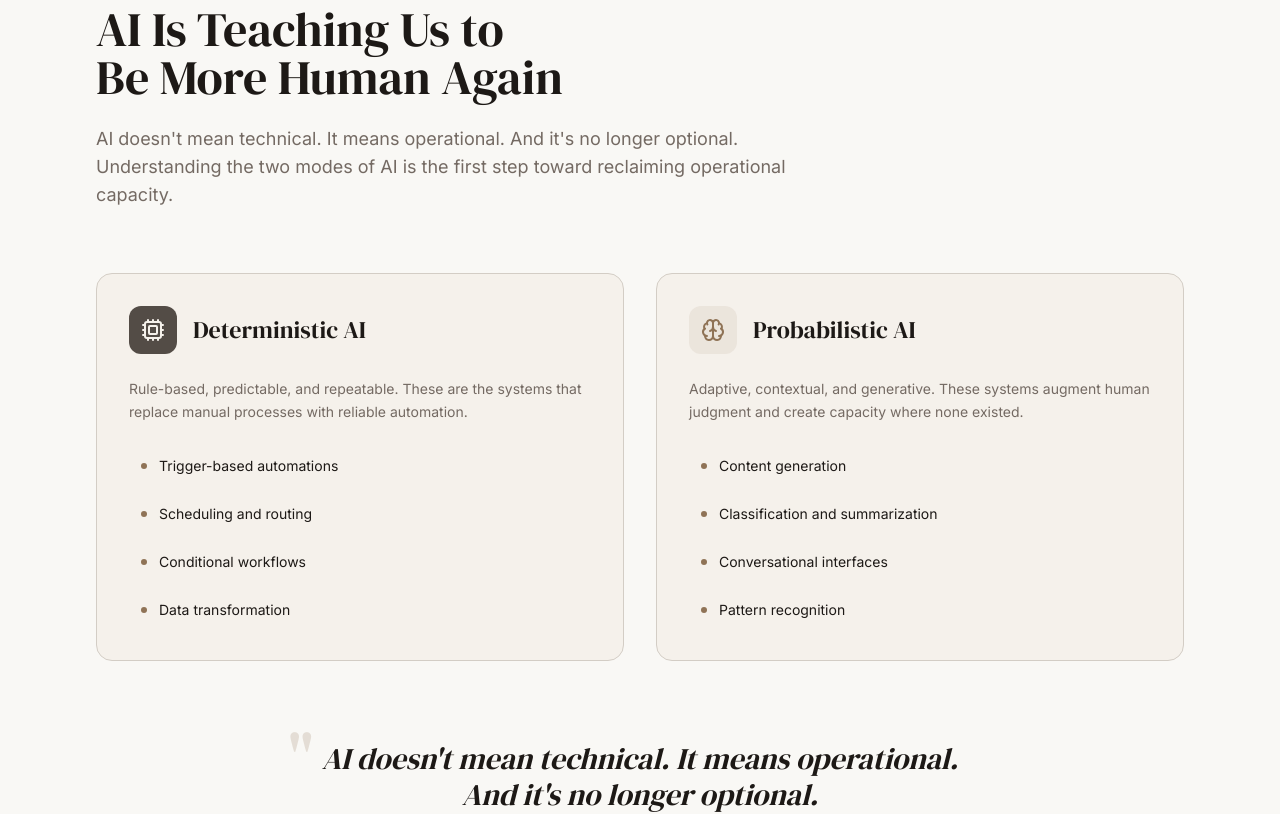
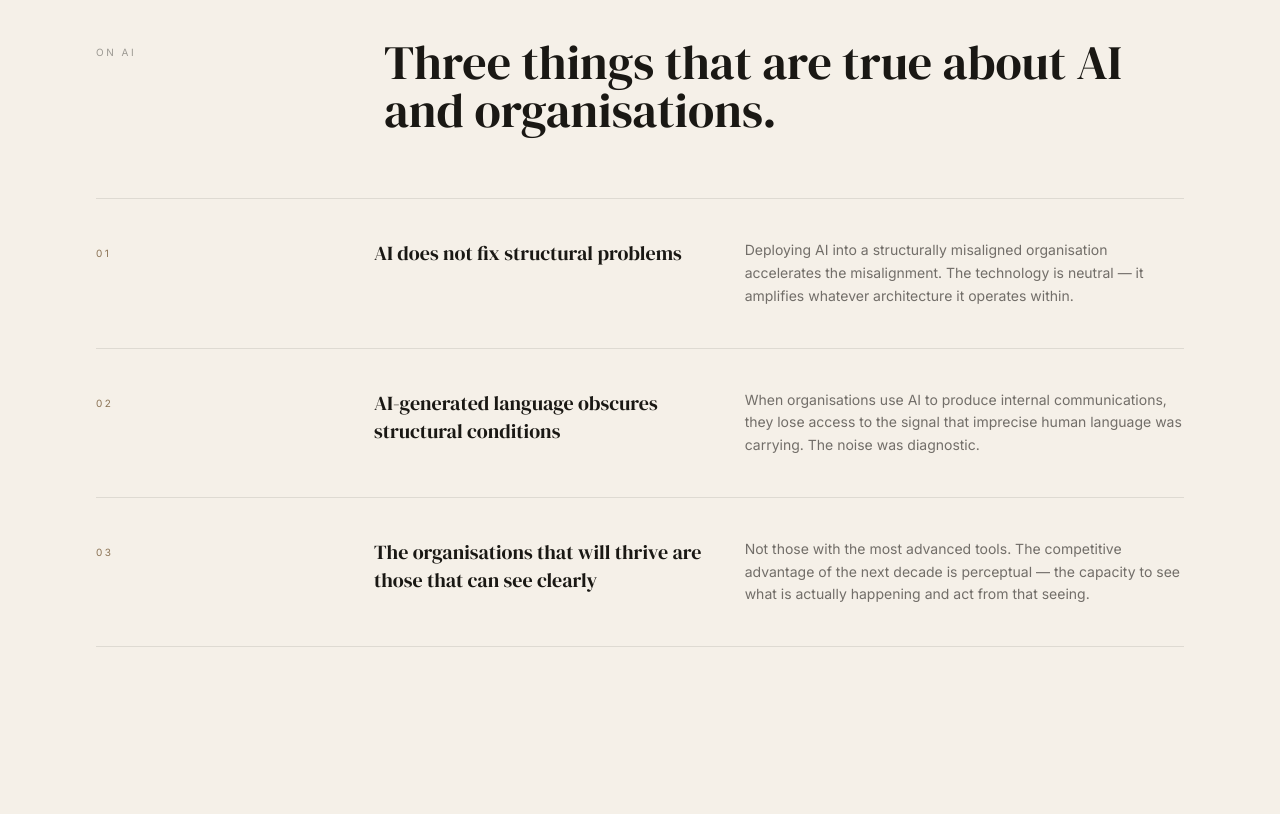
Before and after one commit to quietdissent/Q, a Next.js app: page / in a window 1280 px wide. Shown: the part 2800-3614 px from the top of the page. Built offline with nearby package versions, Linux system fonts and the light colour scheme.

Commit message:
feat: editorial AI reality section

```diff
--- a/components/sections/ai-reality.tsx
+++ b/components/sections/ai-reality.tsx
@@ -1,126 +1,74 @@
 "use client"
 
 import { motion } from "framer-motion"
-import { useInView } from "@/hooks/use-scroll-animation"
-import { Cpu, Brain } from "lucide-react"
 
-const deterministic = [
-  "Trigger-based automations",
-  "Scheduling and routing",
-  "Conditional workflows",
-  "Data transformation",
-]
-
-const probabilistic = [
-  "Content generation",
-  "Classification and summarization",
-  "Conversational interfaces",
-  "Pattern recognition",
+const realities = [
+  {
+    number: "01",
+    title: "AI does not fix structural problems",
+    description:
+      "Deploying AI into a structurally misaligned organisation accelerates the misalignment. The technology is neutral — it amplifies whatever architecture it operates within.",
+  },
+  {
+    number: "02",
+    title: "AI-generated language obscures structural conditions",
+    description:
+      "When organisations use AI to produce internal communications, they lose access to the signal that imprecise human language was carrying. The noise was diagnostic.",
+  },
+  {
+    number: "03",
+    title: "The organisations that will thrive are those that can see clearly",
+    description:
+      "Not those with the most advanced tools. The competitive advantage of the next decade is perceptual — the capacity to see what is actually happening and act from that seeing.",
+  },
 ]
 
 export function AIRealitySection() {
-  const [ref, inView] = useInView(0.1)
-  const [quoteRef, quoteInView] = useInView(0.2)
-
   return (
-    <section id="ai" className="relative overflow-hidden bg-card py-24 lg:py-32" ref={ref}>
-      <div className="mx-auto max-w-6xl px-6 lg:px-8">
-        <motion.div
-          initial={{ opacity: 0, y: 40 }}
-          animate={inView ? { opacity: 1, y: 0 } : {}}
-          transition={{ duration: 0.7, ease: [0.22, 1, 0.36, 1] }}
-          className="max-w-3xl"
-        >
-          <h2 className="font-serif text-3xl leading-tight text-foreground sm:text-4xl lg:text-5xl text-balance">
-            AI Is Teaching Us to Be More Human Again
-          </h2>
-          <p className="mt-6 text-base leading-relaxed text-muted-foreground lg:text-lg">
-            {"AI doesn't mean technical. It means operational. And it's no longer optional."}{" "}
-            Understanding the two modes of AI is the first step toward reclaiming operational capacity.
-          </p>
-        </motion.div>
-
-        <div className="mt-16 grid gap-8 lg:grid-cols-2">
-          {/* Deterministic */}
-          <motion.div
-            initial={{ opacity: 0, x: -40 }}
-            animate={inView ? { opacity: 1, x: 0 } : {}}
-            transition={{ delay: 0.3, duration: 0.6, ease: [0.22, 1, 0.36, 1] }}
-            className="group rounded-2xl border border-border bg-background p-8 transition-all duration-500 hover:border-primary/30 hover:shadow-md"
-          >
-            <div className="mb-6 flex items-center gap-4">
-              <div className="flex h-12 w-12 items-center justify-center rounded-xl bg-accent/80">
-                <Cpu className="h-6 w-6 text-accent-foreground" />
-              </div>
-              <h3 className="font-serif text-2xl text-foreground">Deterministic AI</h3>
-            </div>
-            <p className="mb-6 text-sm leading-relaxed text-muted-foreground">
-              Rule-based, predictable, and repeatable. These are the systems that replace
-              manual processes with reliable automation.
-            </p>
-            <div className="flex flex-col gap-3">
-              {deterministic.map((item, i) => (
-                <motion.div
-                  key={item}
-                  initial={{ opacity: 0, x: -15 }}
-                  animate={inView ? { opacity: 1, x: 0 } : {}}
-                  transition={{ delay: 0.5 + i * 0.08, duration: 0.4 }}
-                  className="flex items-center gap-3 rounded-md px-3 py-2 text-sm text-foreground transition-colors duration-300 hover:bg-card"
-                >
-                  <span className="h-1.5 w-1.5 shrink-0 rounded-full bg-primary" />
-                  {item}
-                </motion.div>
-              ))}
-            </div>
-          </motion.div>
-
-          {/* Probabilistic */}
-          <motion.div
-            initial={{ opacity: 0, x: 40 }}
-            animate={inView ? { opacity: 1, x: 0 } : {}}
-            transition={{ delay: 0.4, duration: 0.6, ease: [0.22, 1, 0.36, 1] }}
-            className="group rounded-2xl border border-border bg-background p-8 transition-all duration-500 hover:border-primary/30 hover:shadow-md"
-          >
-            <div className="mb-6 flex items-center gap-4">
-              <div className="flex h-12 w-12 items-center justify-center rounded-xl bg-primary/10">
-                <Brain className="h-6 w-6 text-primary" />
-              </div>
-              <h3 className="font-serif text-2xl text-foreground">Probabilistic AI</h3>
-            </div>
-            <p className="mb-6 text-sm leading-relaxed text-muted-foreground">
-              Adaptive, contextual, and generative. These systems augment human judgment
-              and create capacity where none existed.
-            </p>
-            <div className="flex flex-col gap-3">
-              {probabilistic.map((item, i) => (
-                <motion.div
-                  key={item}
-                  initial={{ opacity: 0, x: 15 }}
-                  animate={inView ? { opacity: 1, x: 0 } : {}}
-                  transition={{ delay: 0.6 + i * 0.08, duration: 0.4 }}
-                  className="flex items-center gap-3 rounded-md px-3 py-2 text-sm text-foreground transition-colors duration-300 hover:bg-card"
-                >
-                  <span className="h-1.5 w-1.5 shrink-0 rounded-full bg-primary" />
-                  {item}
-                </motion.div>
-              ))}
-            </div>
-          </motion.div>
+    <section id="ai-reality" className="bg-[#F5F0E8] border-t border-[#1A1814]/10">
+      <div className="mx-auto max-w-6xl px-6 py-32 lg:px-8 lg:py-40">
+        <div className="grid grid-cols-1 gap-16 lg:grid-cols-12 mb-16">
+          <div className="lg:col-span-3">
+            <span className="text-[10px] tracking-[0.25em] uppercase text-[#1A1814]/40">
+              On AI
+            </span>
+          </div>
+          <div className="lg:col-span-9">
+            <motion.h2
+              initial={{ opacity: 0, y: 16 }}
+              whileInView={{ opacity: 1, y: 0 }}
+              viewport={{ once: true }}
+              transition={{ duration: 0.7 }}
+              className="font-serif text-4xl text-[#1A1814] leading-[1.1] lg:text-5xl"
+            >
+              Three things that are true about AI and organisations.
+            </motion.h2>
+          </div>
         </div>
 
-        {/* Pull Quote */}
-        <motion.blockquote
-          ref={quoteRef}
-          initial={{ opacity: 0, y: 30 }}
-          animate={quoteInView ? { opacity: 1, y: 0 } : {}}
-          transition={{ duration: 0.7 }}
-          className="relative mx-auto mt-20 max-w-2xl text-center"
-        >
-          <div className="absolute -left-4 -top-4 font-serif text-6xl text-primary/20">{'"'}</div>
-          <p className="font-serif text-2xl italic leading-relaxed text-foreground lg:text-3xl">
-            {"AI doesn't mean technical. It means operational. And it's no longer optional."}
-          </p>
-        </motion.blockquote>
+        <div className="flex flex-col">
+          {realities.map((r, i) => (
+            <motion.div
+              key={r.number}
+              initial={{ opacity: 0, y: 16 }}
+              whileInView={{ opacity: 1, y: 0 }}
+              viewport={{ once: true }}
+              transition={{ duration: 0.6, delay: i * 0.1 }}
+              className="grid grid-cols-1 gap-6 border-t border-[#1A1814]/10 py-10 lg:grid-cols-12"
+            >
+              <div className="lg:col-span-3">
+                <span className="text-[10px] tracking-[0.25em] uppercase text-[#8B7355]">{r.number}</span>
+              </div>
+              <div className="lg:col-span-4">
+                <h3 className="font-serif text-xl text-[#1A1814]">{r.title}</h3>
+              </div>
+              <div className="lg:col-span-5">
+                <p className="text-sm text-[#1A1814]/60 leading-relaxed">{r.description}</p>
+              </div>
+            </motion.div>
+          ))}
+          <div className="border-t border-[#1A1814]/10" />
+        </div>
       </div>
     </section>
   )
```
